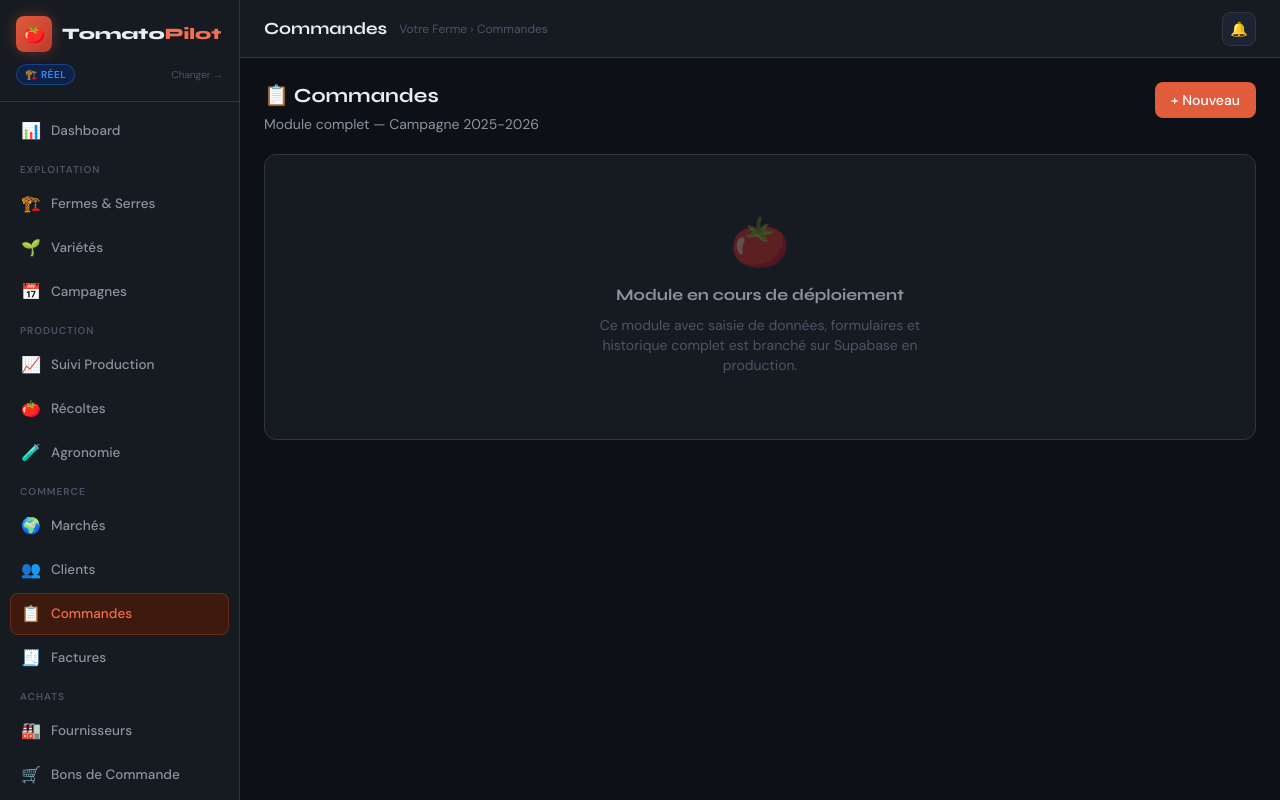
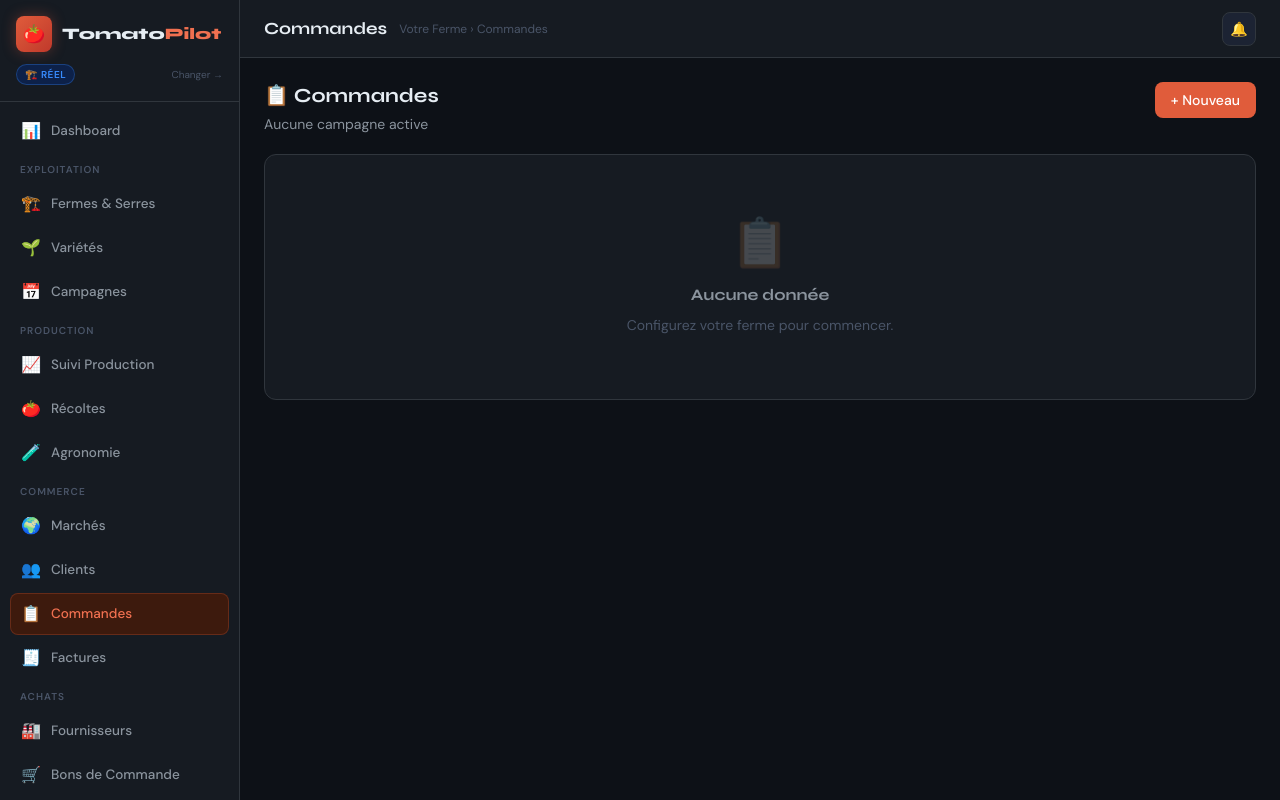
Before and after one commit to obenhalima/AgriApp, a Next.js app: page /commandes in a window 1280 px wide. Built offline with nearby package versions, Linux system fonts and the light colour scheme; sample sign-in values are in the browser's storage.

Commit message:
feat: activate module app/commandes/page.tsx

```diff
--- a/app/commandes/page.tsx
+++ b/app/commandes/page.tsx
@@ -1,20 +1,58 @@
+'use client'
+import { useEffect, useState } from 'react'
+import { DEMO_DATA } from '@/lib/data'
+
 export default function Page() {
+  const [profile, setProfile] = useState('demo')
+  useEffect(() => { setProfile(localStorage.getItem('tomatopilot_profile') || 'demo') }, [])
+  const isDemo = profile === 'demo'
   return (
     <div>
       <div className="flex items-start justify-between mb-5">
         <div>
           <h2 className="font-display text-xl font-bold mb-1">📋 Commandes</h2>
-          <p className="text-sm text-[#8b949e]">Module complet — Campagne 2025-2026</p>
+          <p className="text-sm text-[#8b949e]">{isDemo ? 'Campagne 2025-2026 · Domaine Souss Agri' : 'Aucune campagne active'}</p>
         </div>
         <button className="bg-[#e05c3b] text-white px-4 py-2 rounded-lg text-sm font-medium">+ Nouveau</button>
       </div>
-      <div className="bg-[#161b22] border border-[#30363d] rounded-xl p-16 text-center">
-        <div className="text-5xl mb-4 opacity-30">🍅</div>
-        <div className="font-display text-base font-bold text-[#8b949e] mb-2">Module en cours de déploiement</div>
-        <div className="text-sm text-[#4a5568] max-w-sm mx-auto">
-          Ce module avec saisie de données, formulaires et historique complet est branché sur Supabase en production.
+      {isDemo ? (<>
+      <div className="bg-[#161b22] border border-[#30363d] rounded-xl p-5">
+        <div className="flex items-center justify-between mb-4">
+          <div className="font-display font-bold text-sm">Commandes en cours</div>
+          <button className="bg-[#232c3d] text-[#e6edf3] px-3 py-1.5 rounded-lg text-xs border border-[#30363d]">📥 Excel</button>
         </div>
-      </div>
+        <div className="overflow-x-auto">
+          <table className="w-full text-sm">
+            <thead><tr className="border-b border-[#30363d]">
+              {['N° Commande','Client','Date','Livraison','Variété','Qté (kg)','Montant (MAD)','Statut','Actions'].map(h=>(
+                <th key={h} className="px-3 py-2.5 text-left text-[11px] font-semibold text-[#4a5568] uppercase tracking-wider whitespace-nowrap">{h}</th>
+              ))}
+            </tr></thead>
+            <tbody>
+              {DEMO_DATA.commandes.map(c=>{
+                const ST: Record<string,string> = {expedie:'bg-[#3d2e0a] text-[#d29922]',livre:'bg-[#1a4a24] text-[#3fb950]',en_preparation:'bg-[#0d2149] text-[#388bfd]',facture:'bg-[#2d1a4a] text-[#a371f7]'}
+                const LBL: Record<string,string> = {expedie:'● expédié',livre:'● livré',en_preparation:'● en prép.',facture:'● facturé'}
+                return <tr key={c.num} className="border-b border-[#30363d]/50 hover:bg-[#1c2333] transition-colors">
+                  <td className="px-3 py-3 font-mono text-xs font-semibold">{c.num}</td>
+                  <td className="px-3 py-3 font-medium">{c.client}</td>
+                  <td className="px-3 py-3 font-mono text-xs text-[#8b949e]">{c.date}</td>
+                  <td className="px-3 py-3 font-mono text-xs text-[#8b949e]">{c.livraison}</td>
+                  <td className="px-3 py-3 text-xs">{c.variete}</td>
+                  <td className="px-3 py-3 font-mono text-xs">{c.qte.toLocaleString('fr')} kg</td>
+                  <td className="px-3 py-3 font-mono text-xs font-semibold">{c.montant.toLocaleString('fr')}</td>
+                  <td className="px-3 py-3"><span className={`px-2 py-0.5 rounded-full text-xs ${ST[c.statut]||'bg-[#232c3d] text-[#8b949e]'}`}>{LBL[c.statut]||c.statut}</span></td>
+                  <td className="px-3 py-3"><button className="text-[#8b949e] hover:text-[#e6edf3] text-xs px-2 py-1">👁️</button></td>
+                </tr>
+              })}
+            </tbody>
+          </table>
+        </div>
+      </div></>) : (<>
+      <div className="card p-16 text-center">
+        <div className="text-5xl mb-4 opacity-20">📋</div>
+        <div className="font-display text-base font-bold text-[#8b949e] mb-2">Aucune donnée</div>
+        <p className="text-sm text-[#4a5568] max-w-xs mx-auto">Configurez votre ferme pour commencer.</p>
+      </div></>)}
     </div>
   )
 }
```
